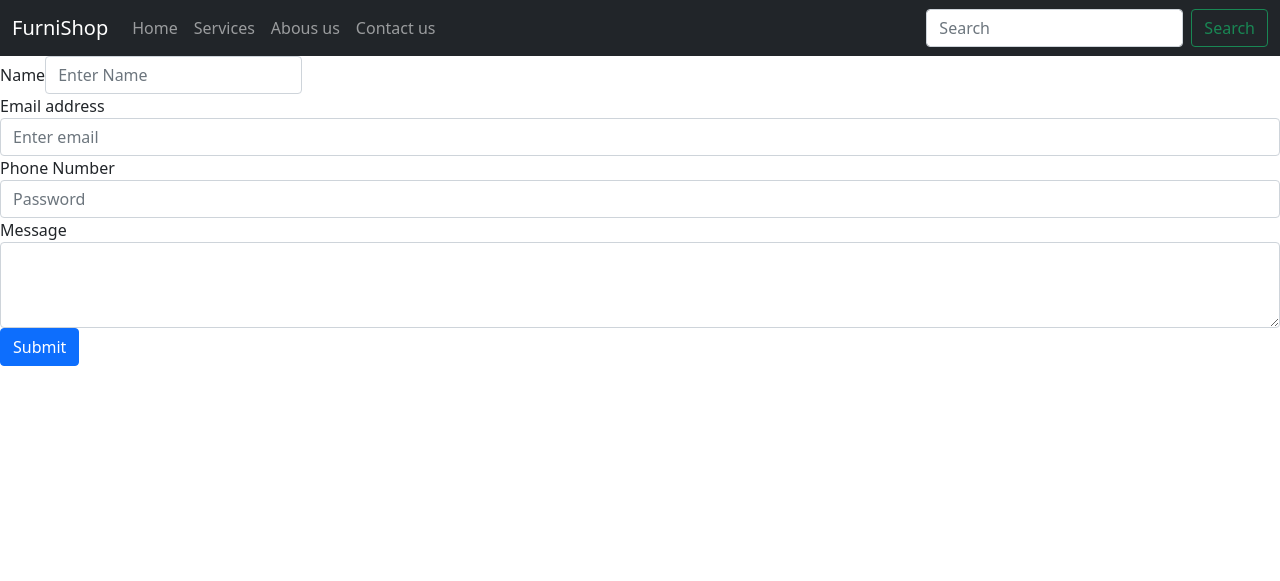
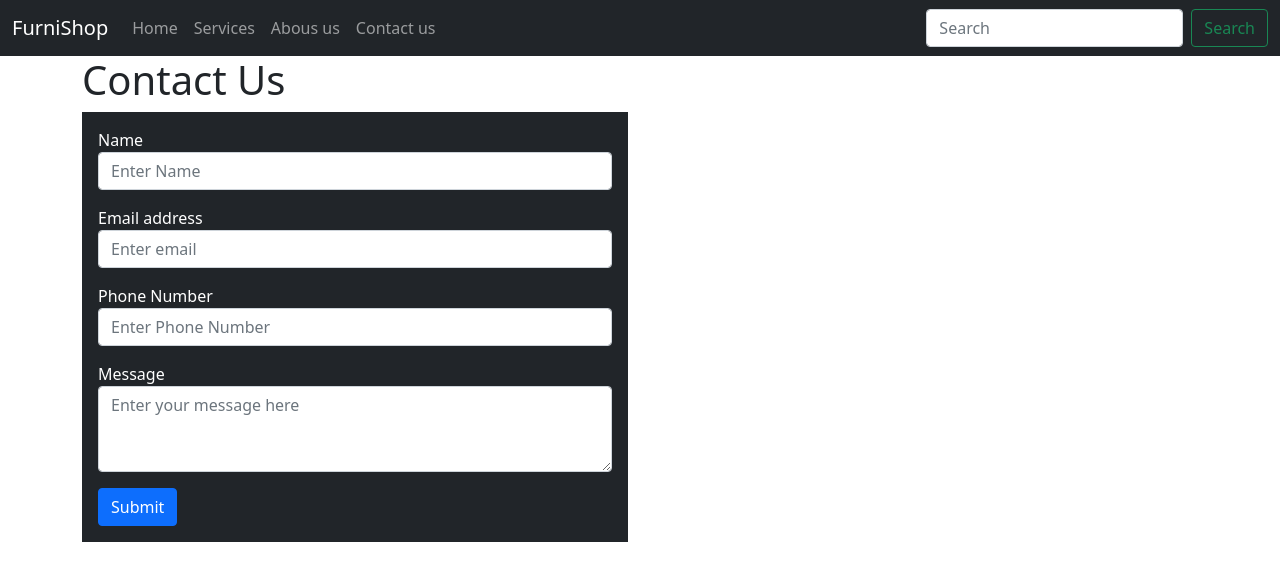
Before and after one commit to Rishikesh-kumar-7258/projects, a Django app: page /contact in a window 1280 px wide. Shown: the top 581 px of the page. Run offline with Django 3.2, Linux system fonts and the light colour scheme.

Commit message:
Form is working in furnishop

```diff
--- a/furnishop/home/views.py
+++ b/furnishop/home/views.py
@@ -15,7 +15,7 @@ def contact(request):
     if request.method == 'POST':
         name = request.POST.get('name')
         email = request.POST.get('email')
-        number = request.POSt.get('number')
+        number = request.POST.get('number')
         message = request.POST.get('message')
 
         contact = Contact(name=name, email=email, number=number, message=message)
--- a/furnishop/templates/contact.html
+++ b/furnishop/templates/contact.html
@@ -5,23 +5,35 @@
 {% endblock %}
 
 {% block body %}
-<form>
-    <div class="form-group">
-        <label for="name">Name<label>
+<div class="container">
+<div class="row">
+<div class="col-md-12">
+    <h1>Contact Us</h1>
+</div>
+</div>
+<div class="row">
+<div class="col-12 col-md-6">
+<form class="bg-dark text-white p-3" method="POST">
+{% csrf_token %}
+    <div class="form-group mb-3">
+        <label for="name">Name</label>
         <input type="text" class="form-control" id="name" name="name" placeholder="Enter Name">
     </div>
-    <div class="form-group">
+    <div class="form-group mb-3">
         <label for="email">Email address</label>
-        <input type="email" class="form-control" id="email" name="email" aria-describedby="emailHelp" placeholder="Enter email">
+        <input type="email" class="form-control" id="email" name="email" placeholder="Enter email">
     </div>
-    <div class="form-group">
+    <div class="form-group mb-3">
         <label for="phone">Phone Number</label>
-        <input type="number" class="form-control" id="number" name="number" placeholder="Password">
+        <input type="number" class="form-control" id="number" name="number" placeholder="Enter Phone Number">
     </div>
-    <div class="form-group">
+    <div class="form-group mb-3">
         <label for="message">Message</label>
-        <textarea class="form-control" id="message" name="message" rows="3"></textarea>
+        <textarea class="form-control" id="message" name="message" rows="3" placeholder="Enter your message here"></textarea>
     </div>
     <button type="submit" class="btn btn-primary">Submit</button>
 </form>
+</div>
+</div>
+</div>
 {% endblock %}
--- a/furnishop/templates/index.html
+++ b/furnishop/templates/index.html
@@ -44,7 +44,7 @@
     </button>
   </div>
   <div class="row m-md-5">
-    {% for i in list(range(20)) %}
+    {% for i in cards %}
       <div class="card col-12 col-sm-4 col-md-3">
         <img src="https://source.unsplash.com/400x400/?random" class="card-img-top" alt="furniture{{ i }}">
         <div class="card-body">
```
Also changed, not shown: furnishop/db.sqlite3.
